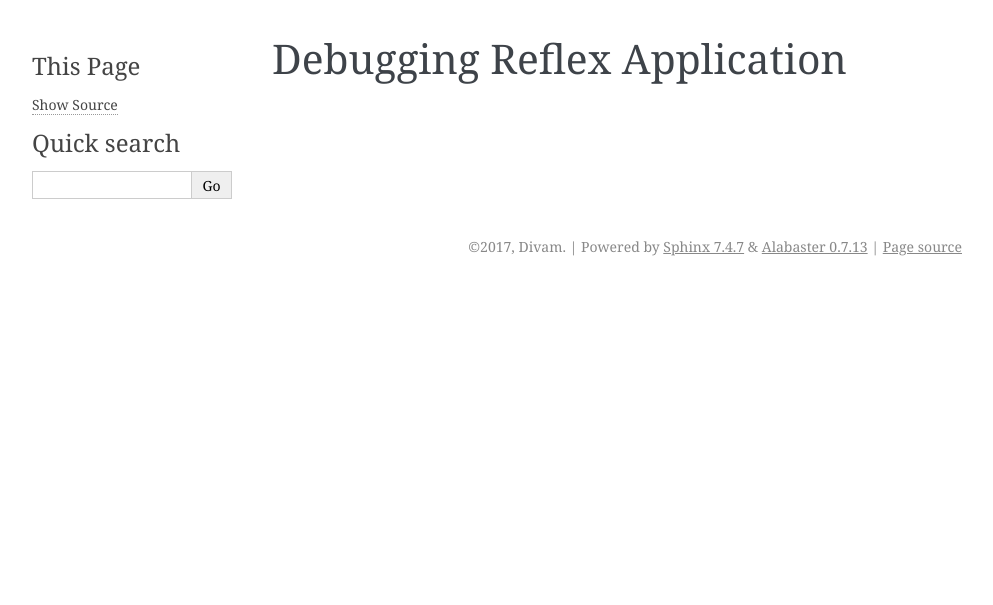
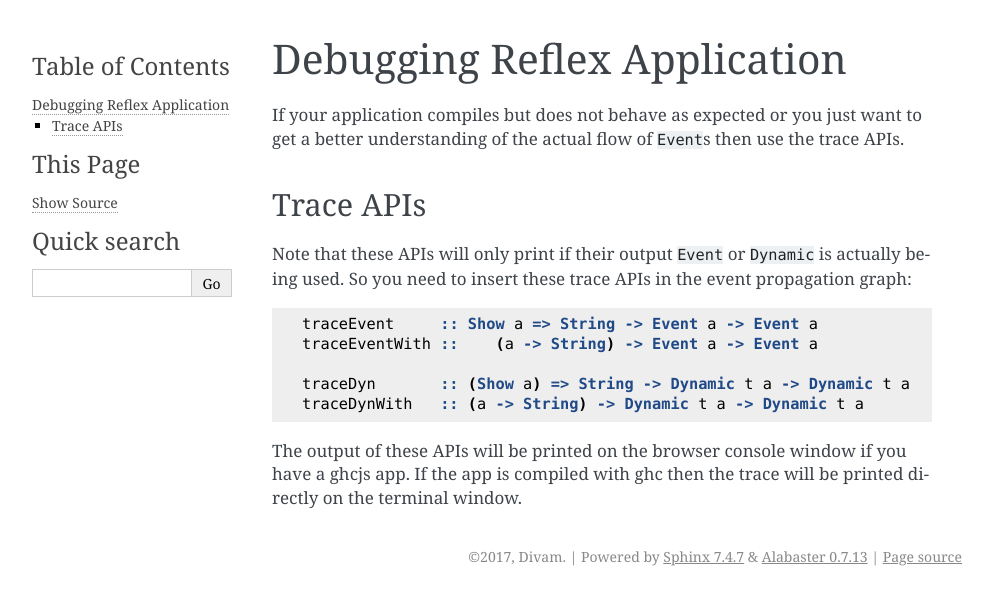
Before and after one commit to reflex-frp/reflex-platform, a Sphinx documentation site: the page built from reflex-frp.org/doc/debugging.rst, in a window 1280 px wide. Shown: the top 605 px of the page, without its empty margins (148-1141 px from the left). Built offline with Sphinx 7.4.7, drawn with Linux system fonts in a browser that asks for light colours.

Commit message:
debugging content

```diff
--- a/reflex-frp.org/doc/debugging.rst
+++ b/reflex-frp.org/doc/debugging.rst
@@ -1,2 +1,21 @@
 Debugging Reflex Application
 ----------------------------
+
+If your application compiles but does not behave as expected or you just want
+to get a better understanding of the actual flow of ``Event``\s then use the
+trace APIs.
+
+Trace APIs
+~~~~~~~~~~
+
+Note that these APIs will only print if their output ``Event`` or ``Dynamic`` is actually being used. So you need to insert these trace APIs in the event propagation graph::
+
+  traceEvent     :: Show a => String -> Event a -> Event a
+  traceEventWith ::    (a -> String) -> Event a -> Event a
+
+  traceDyn       :: (Show a) => String -> Dynamic t a -> Dynamic t a
+  traceDynWith   :: (a -> String) -> Dynamic t a -> Dynamic t a
+
+The output of these APIs will be printed on the browser console window if you
+have a ghcjs app. If the app is compiled with ghc then the trace will be printed
+directly on the terminal window.
```
